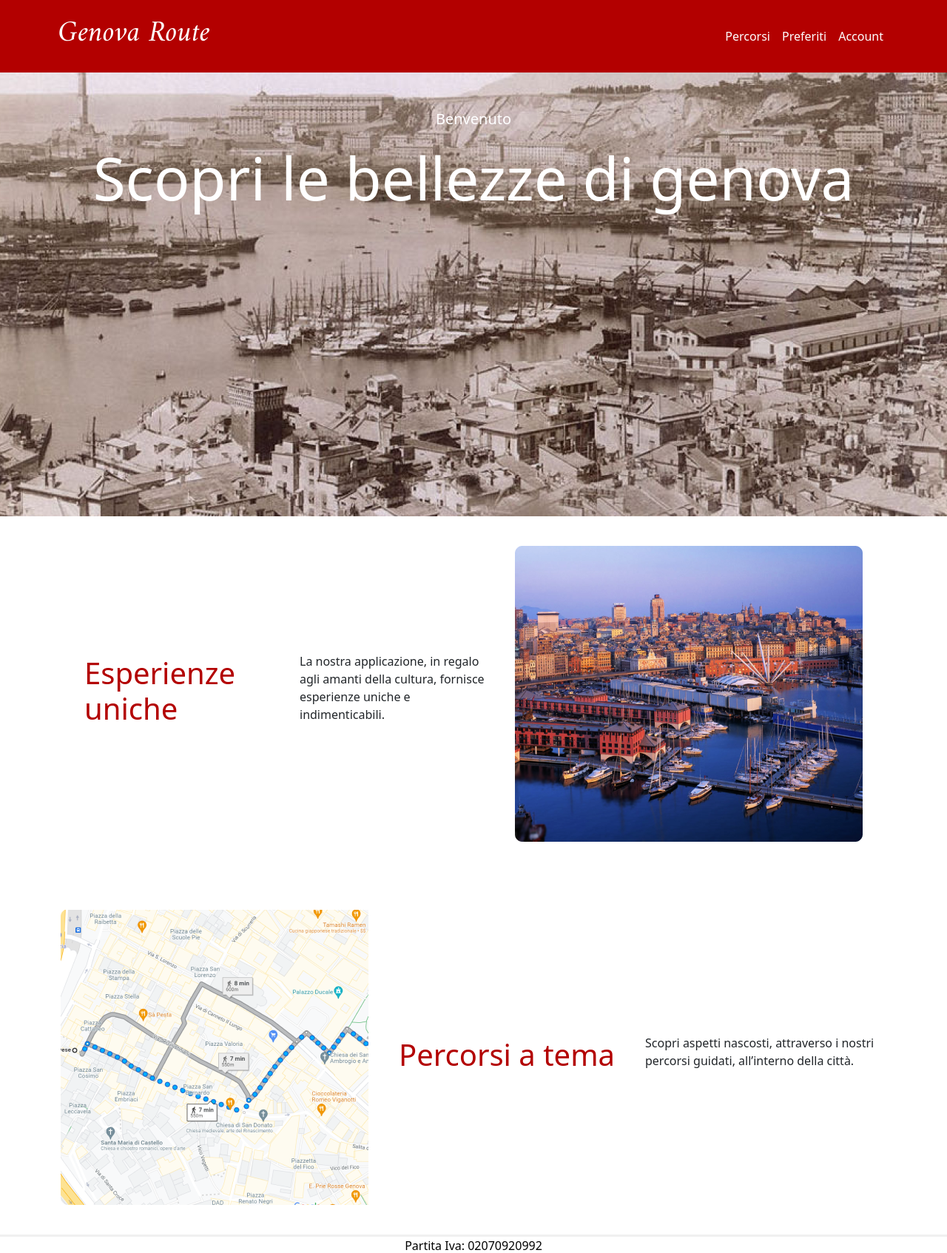
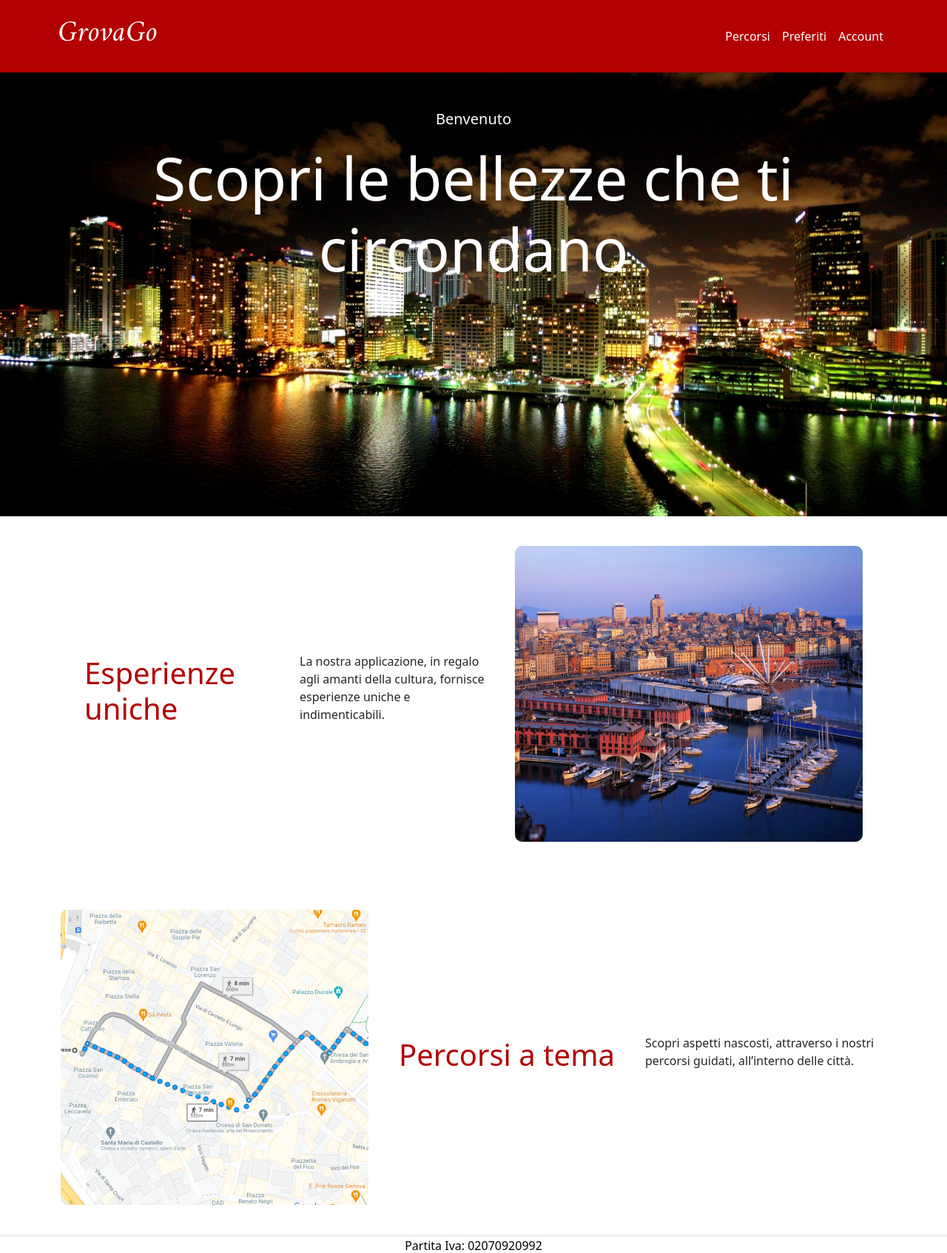
Before and after one commit to AndreaTattii/GenovaRoute, a PHP site: page /pc/ in a window 1280 px wide. Shown: the top 1694 px of the page at 74% size. Run offline with PHP 8.4, Linux system fonts and the light colour scheme.

Commit message:
Aggiornamento sito PC

```diff
--- a/pc/index.php
+++ b/pc/index.php
@@ -28,7 +28,7 @@ function isMobile() {
     <link rel="preconnect" href="https://fonts.gstatic.com" crossorigin>
     <link href="https://fonts.googleapis.com/css2?family=Amiri:ital,wght@1,400;1,700&display=swap" rel="stylesheet">
 
-    <title>Genova Route</title>
+    <title>GrovaGO</title>
     <link rel="icon" href="../img/g.png" type="image/icon type">
 
 </head>
@@ -37,7 +37,7 @@ function isMobile() {
     <nav class="navbar  navbar-expand-lg" style="background-color: #B30000;">
         <div class="container p-2">
             <a class="navbar-brand" style="font-family: 'Amiri', serif; color: white; font-weight: bold;" href="./">
-                <h1>Genova Route</h1>
+                <h1>GrovaGo</h1>
             </a>
             <div class="collapse navbar-collapse justify-content-end" id="navbarNavDropdown">
 	    		<ul class="navbar-nav">
@@ -61,7 +61,7 @@ function isMobile() {
             <br>
             <br>
             <p style="color: white; font-size:20px;">Benvenuto</p>
-            <h2 style="color: white; font-size:80px;">Scopri le bellezze di genova</h2>
+            <h2 style="color: white; font-size:80px;">Scopri le bellezze che ti circondano</h2>
             <br>
 
         </center>
@@ -95,7 +95,7 @@ function isMobile() {
                 <h1 style="color:#B30000; text-align:center;">Percorsi a tema</h1>
             </div>
             <div class="col">
-                <p>Scopri aspetti nascosti, attraverso i nostri percorsi guidati, all’interno della città.</p>
+                <p>Scopri aspetti nascosti, attraverso i nostri percorsi guidati, all’interno delle città.</p>
             </div>
         </div>
     </div>
--- a/pc/percorsi/index.php
+++ b/pc/percorsi/index.php
@@ -23,7 +23,7 @@
     <link rel="preconnect" href="https://fonts.gstatic.com" crossorigin>
     <link href="https://fonts.googleapis.com/css2?family=Amiri:ital,wght@1,400;1,700&display=swap" rel="stylesheet">
 
-    <title>Genova Route</title>
+    <title>GrovaGO</title>
     <link rel="icon" href="../../img/g.png" type="image/icon type">
 
 </head>
@@ -33,7 +33,7 @@
     <nav class="navbar  navbar-expand-lg" style="background-color: #B30000;">
         <div class="container p-2">
             <a class="navbar-brand" style="font-family: 'Amiri', serif; color: white; font-weight: bold;" href="../index.php">
-                <h1>Genova Route</h1>
+                <h1>GrovaGO</h1>
             </a>
             <div class="collapse navbar-collapse justify-content-end" id="navbarNavDropdown">
                 <ul class="navbar-nav">
--- a/pc/percorsi/tappe/index.php
+++ b/pc/percorsi/tappe/index.php
@@ -31,7 +31,7 @@ if(isset($_POST['idPercorso'])){
     <link rel="preconnect" href="https://fonts.gstatic.com" crossorigin>
     <link href="https://fonts.googleapis.com/css2?family=Amiri:ital,wght@1,400;1,700&display=swap" rel="stylesheet">
 
-    <title>Genova Route</title>
+    <title>GrovaGO</title>
     <link rel="icon" href="../../../img/g.png" type="image/icon type">
 
 </head>
@@ -40,7 +40,7 @@ if(isset($_POST['idPercorso'])){
     <nav class="navbar  navbar-expand-lg" style="background-color: #B30000;">
         <div class="container p-2">
             <a class="navbar-brand" style="font-family: 'Amiri', serif; color: white; font-weight: bold;" href="../../index.php">
-                <h1>Genova Route</h1>
+                <h1>GrovaGO</h1>
             </a>
             <div class="collapse navbar-collapse justify-content-end" id="navbarNavDropdown">
 	    		<ul class="navbar-nav">
--- a/pc/percorsi/tappe/tappaSpecifica/index.php
+++ b/pc/percorsi/tappe/tappaSpecifica/index.php
@@ -76,7 +76,7 @@ if ($result = $connessione->query($sql)) {
     <link rel="preconnect" href="https://fonts.gstatic.com" crossorigin>
     <link href="https://fonts.googleapis.com/css2?family=Amiri:ital,wght@1,400;1,700&display=swap" rel="stylesheet">
 
-    <title>Genova Route</title>
+    <title>GrovaGO</title>
     <link rel="icon" href="../../../../img/g.png" type="image/icon type">
 
 </head>
@@ -85,7 +85,7 @@ if ($result = $connessione->query($sql)) {
     <nav class="navbar  navbar-expand-lg" style="background-color: #B30000;">
         <div class="container p-2">
             <a class="navbar-brand" style="font-family: 'Amiri', serif; color: white; font-weight: bold;" href="../../../index.php">
-                <h1>Genova Route</h1>
+                <h1>GrovaGO</h1>
             </a>
             <div class="collapse navbar-collapse justify-content-end" id="navbarNavDropdown">
                 <ul class="navbar-nav">
--- a/pc/profilo/index.php
+++ b/pc/profilo/index.php
@@ -48,7 +48,7 @@ if ($result = $connessione->query($sql)) {
     <link rel="preconnect" href="https://fonts.gstatic.com" crossorigin>
     <link href="https://fonts.googleapis.com/css2?family=Amiri:ital,wght@1,400;1,700&display=swap" rel="stylesheet">
 
-    <title>Genova Route</title>
+    <title>GrovaGo</title>
     <link rel="icon" href="../../img/g.png" type="image/icon type">
 
 </head>
@@ -59,7 +59,7 @@ if ($result = $connessione->query($sql)) {
     <nav class="navbar  navbar-expand-lg" style="background-color: #B30000;">
         <div class="container p-2">
             <a class="navbar-brand" style="font-family: 'Amiri', serif; color: white; font-weight: bold;" href="../index.php">
-                <h1>Genova Route</h1>
+                <h1>GrovaGO</h1>
             </a>
             <div class="collapse navbar-collapse justify-content-end" id="navbarNavDropdown">
                 <ul class="navbar-nav">
```
Also changed, not shown: img/foto_epoca_genova.png.
